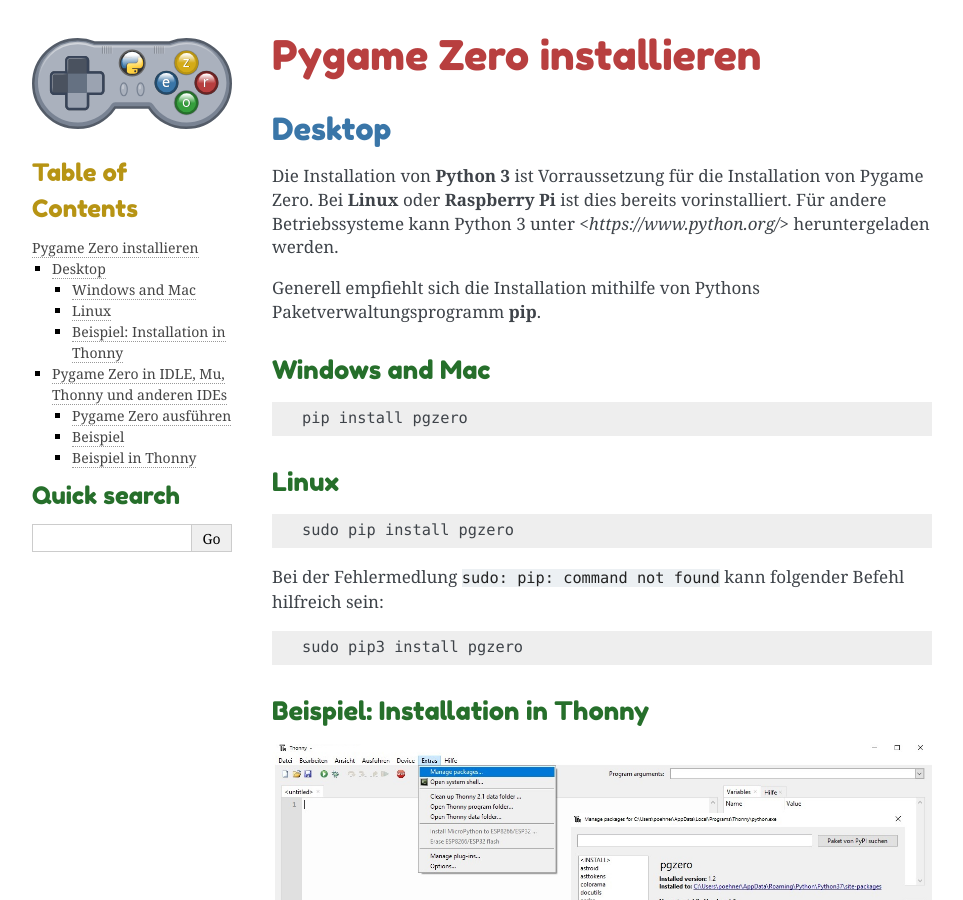
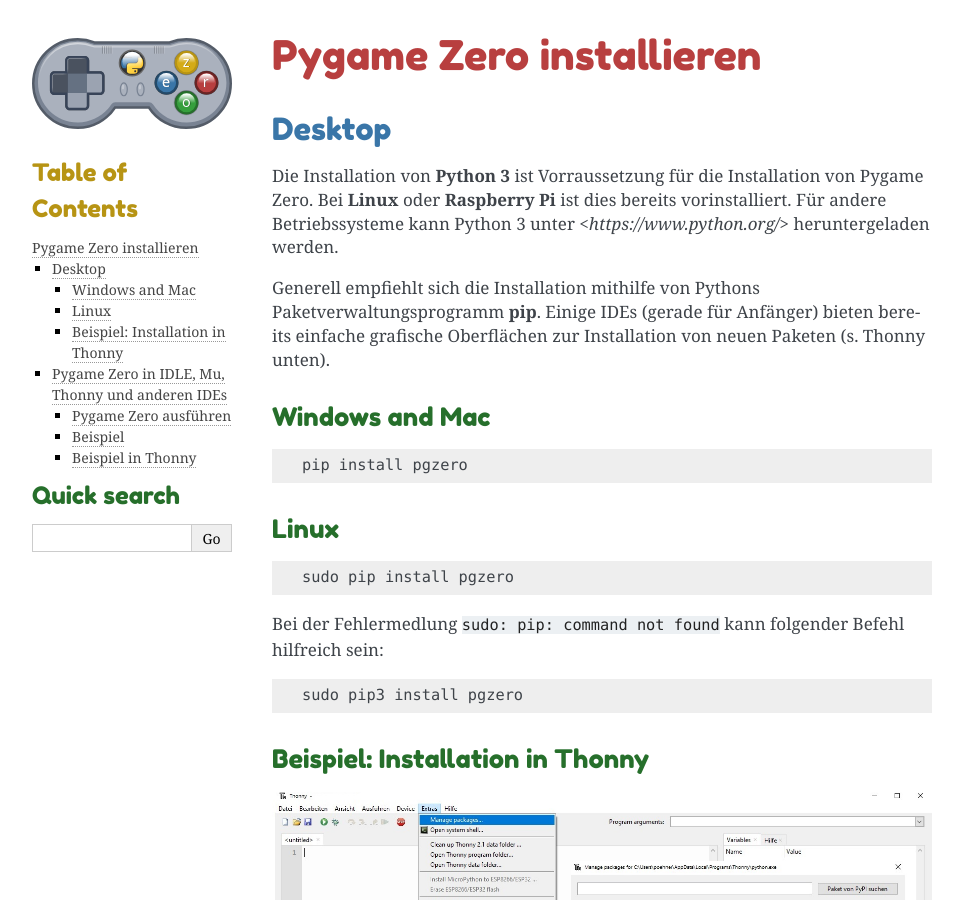
Before and after one commit to reher1/pgzero-german, a Sphinx documentation site: the page built from doc/installation.rst, in a window 1280 px wide and 900 px high. Shown: the whole window, without its empty margins (148-1111 px from the left). Built offline with Sphinx 7.4.7, drawn with Linux system fonts in a browser that asks for light colours; pages that are not in the unit, such as notebooks, are missing from menus.

Commit message:
Update installation.rst

```diff
--- a/doc/installation.rst
+++ b/doc/installation.rst
@@ -9,6 +9,7 @@
 kann Python 3 unter `<https://www.python.org/>` heruntergeladen werden.
 
 Generell empfiehlt sich die Installation mithilfe von Pythons Paketverwaltungsprogramm **pip**.
+Einige IDEs (gerade für Anfänger) bieten bereits einfache grafische Oberflächen zur Installation von neuen Paketen (s. Thonny unten).
 
 Windows and Mac
 '''''''''''''''
```
